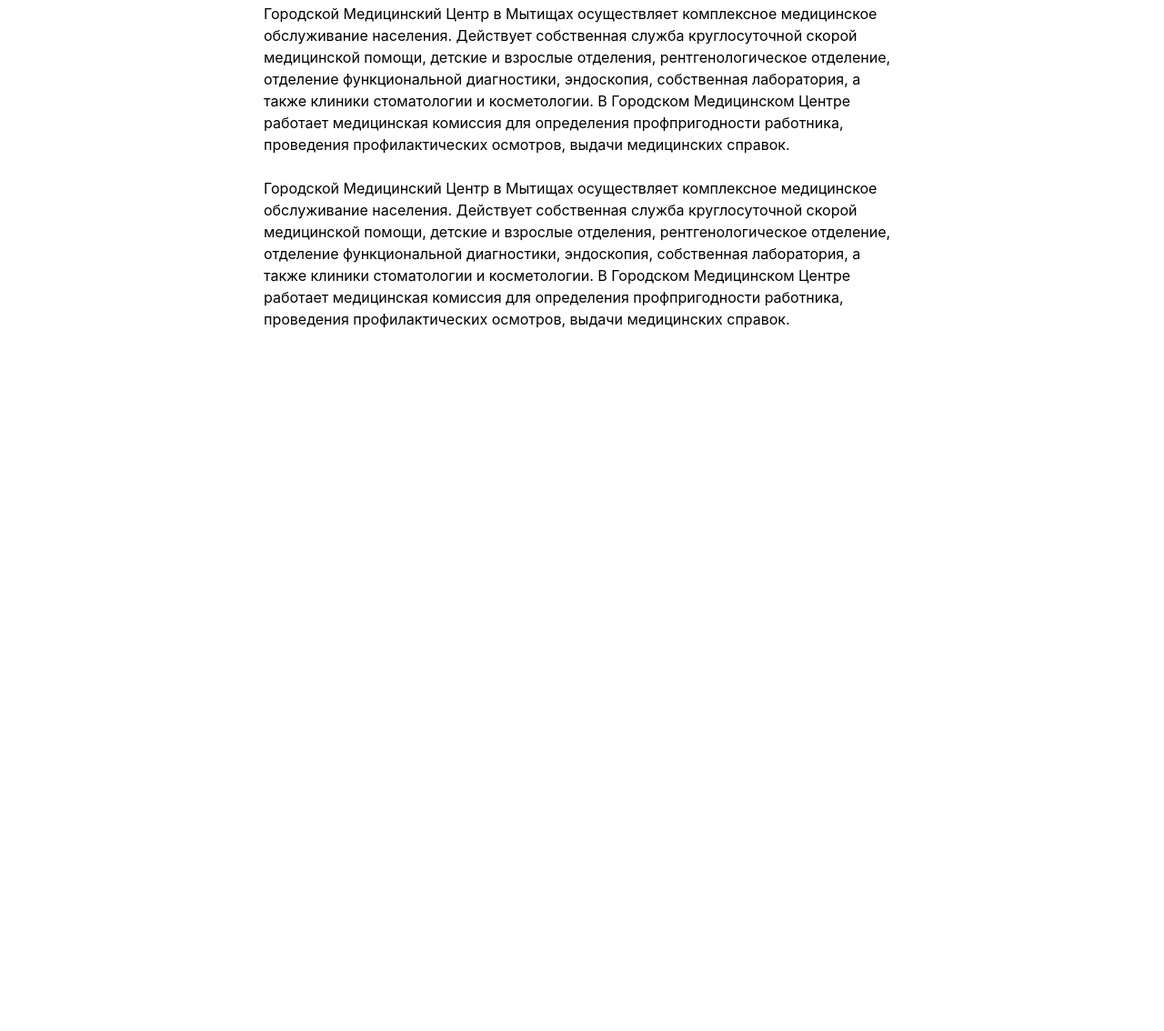
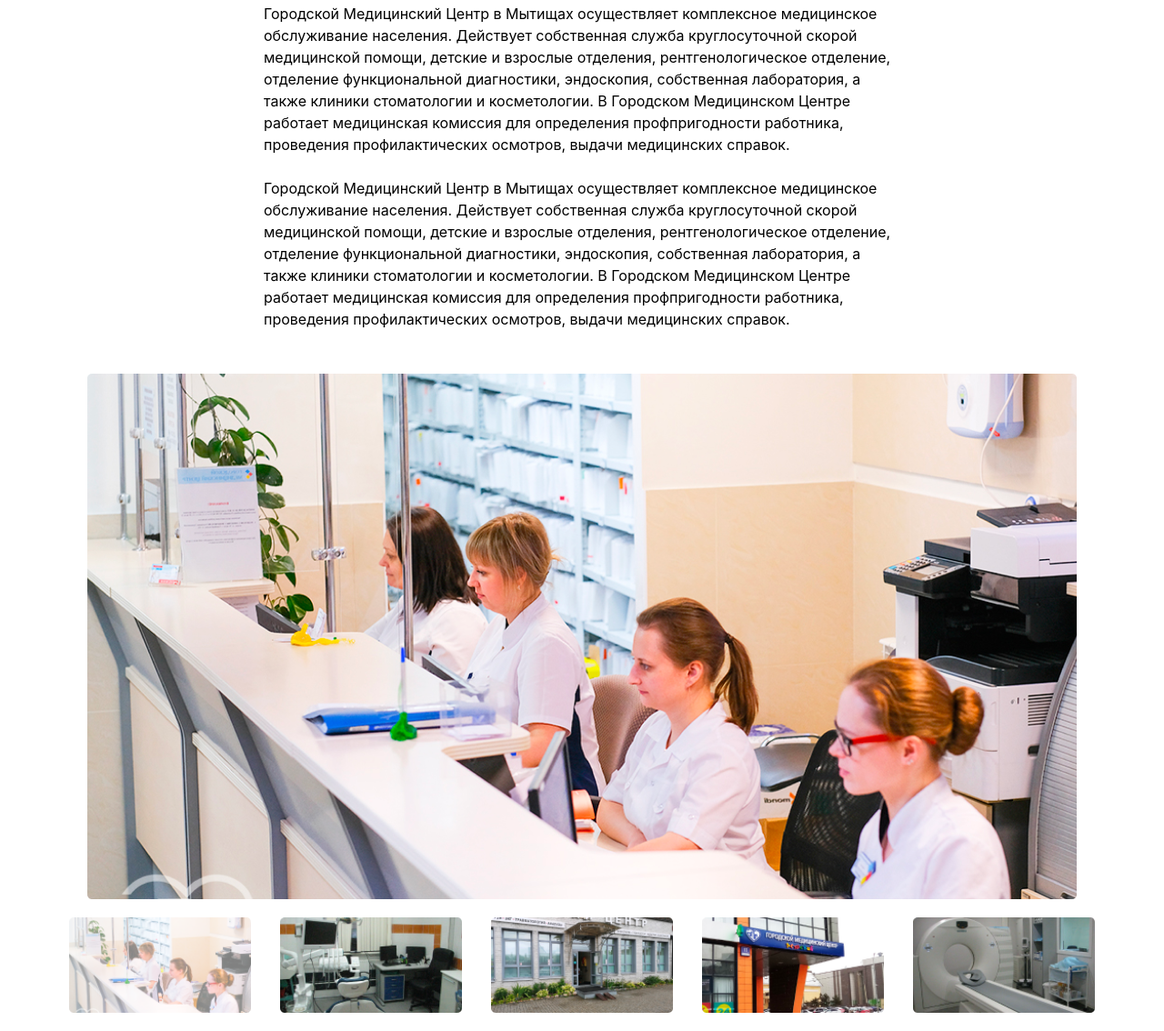
Before and after one commit to usmonnh-hub/GMS, a website: page src/boew.html in a window 1280 px wide. Shown: the part 819-1953 px from the top of the page at 91% size. Before the commit the page ends 1206 px from the top, so only its background shows below. Drawn offline with nearby package versions, Linux system fonts and the light colour scheme; files that its build step writes are made by us from their sources; files whose address does not match are found by name.

Commit message:
sector 2

```diff
--- a/src/boew.html
+++ b/src/boew.html
@@ -9,7 +9,7 @@
 <body>
     <header class=" w-[90%] lg:max-w-450 lg:w-full lg:p-[20px] m-auto gap-4 flex flex-col py-5">
         <div class="w-full flex items-center justify-between bg-[#FCFCFC]">
-            <img class="lg:w-[18%] w-[40%]" src="./logo (1).svg" alt="">
+            <img class="lg:w-[18%] w-[40%]" src="./Boew-images/logo (4).svg" alt="">
             <div class="lg:flex hidden flex-col items-start ">
                 <h1 class="text-2xl text-[#00578A] font-semibold">8 (495) 926-06-03</h1>
                 <h1 class="flex items-center gap-3"><i class="fa-brands fa-square-whatsapp text-2xl text-green-500"></i> Whatsapp</h1>
@@ -60,7 +60,7 @@
             <div class="lg:flex items-center justify-between">
                 <div class="">
                     <p class="text-[grey]">Главная / О центре</p><br><br><br><br><br><br><br>
-                    <h1 class="font-bold text-3xl">О центре</h1>
+                    <h1 class="font-bold text-3xl">О центре</h1><br>
                 </div>
 
                 <div>
@@ -77,6 +77,19 @@
             <p class="m-auto lg:w-[700px]">Городской Медицинский Центр в Мытищах осуществляет комплексное медицинское обслуживание населения. Действует собственная служба круглосуточной скорой медицинской помощи, детские и взрослые отделения, рентгенологическое отделение, отделение функциональной диагностики, эндоскопия, собственная лаборатория, а также клиники стоматологии и косметологии. В Городском Медицинском Центре работает медицинская комиссия для определения профпригодности работника, проведения профилактических осмотров, выдачи медицинских справок.</p><br>
             <p class="m-auto lg:w-[700px]">Городской Медицинский Центр в Мытищах осуществляет комплексное медицинское обслуживание населения. Действует собственная служба круглосуточной скорой медицинской помощи, детские и взрослые отделения, рентгенологическое отделение, отделение функциональной диагностики, эндоскопия, собственная лаборатория, а также клиники стоматологии и косметологии. В Городском Медицинском Центре работает медицинская комиссия для определения профпригодности работника, проведения профилактических осмотров, выдачи медицинских справок.</p><br>
         </div>
+    </div><br>
+
+    <div class="max-w-[1200px] m-auto">
+        <img class="m-auto" src="./Boew-images/Mask group (14).png" alt="">
+
+    <div class="lg:flex justify-between p-[20px]">
+        <img class="w-[90%] m-auto lg:w-[200px]" src="./Boew-images/Mask group (15).png" alt=""><br>
+        <img class="w-[90%] m-auto lg:w-[200px]" src="./Boew-images/Mask group (16).png" alt=""><br>
+        <img class="w-[90%] m-auto lg:w-[200px]" src="./Boew-images/Mask group (17).png" alt=""><br>
+        <img class="w-[90%] m-auto lg:w-[200px]" src="./Boew-images/Mask group (18).png" alt=""><br>
+        <img class="w-[90%] m-auto lg:w-[200px]" src="./Boew-images/Mask group (19).png" alt="">
+    </div>
+
     </div>
 </body>
 </html>
```
Also changed, not shown: src/Boew-images/Mask group (14).png (added), src/Boew-images/Mask group (15).png (added), src/Boew-images/Mask group (16).png (added), src/Boew-images/Mask group (17).png (added), src/Boew-images/Mask group (18).png (added), src/Boew-images/Mask group (19).png (added).
